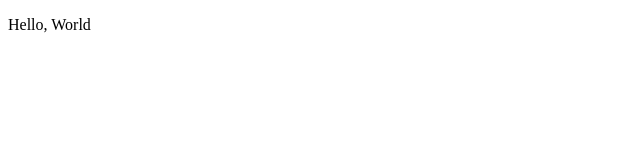
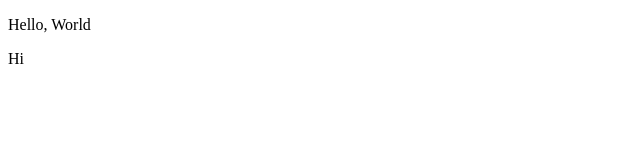
Before and after one commit to aswanthm2000/29102022_TeamSpaar_EducationalWebsite, a plain HTML site: page index.html in a window 1280 px wide. Shown: the full height of the page, 0-640 px from the left. Drawn offline with Linux system fonts and the light colour scheme.

Commit message:
Update index.html

```diff
--- a/index.html
+++ b/index.html
@@ -8,6 +8,7 @@
 </head>
 <body>
     <p class="text">Hello, World</p>
+    <p class="text">Hi</p>
 
 </body>
 </html>
```
